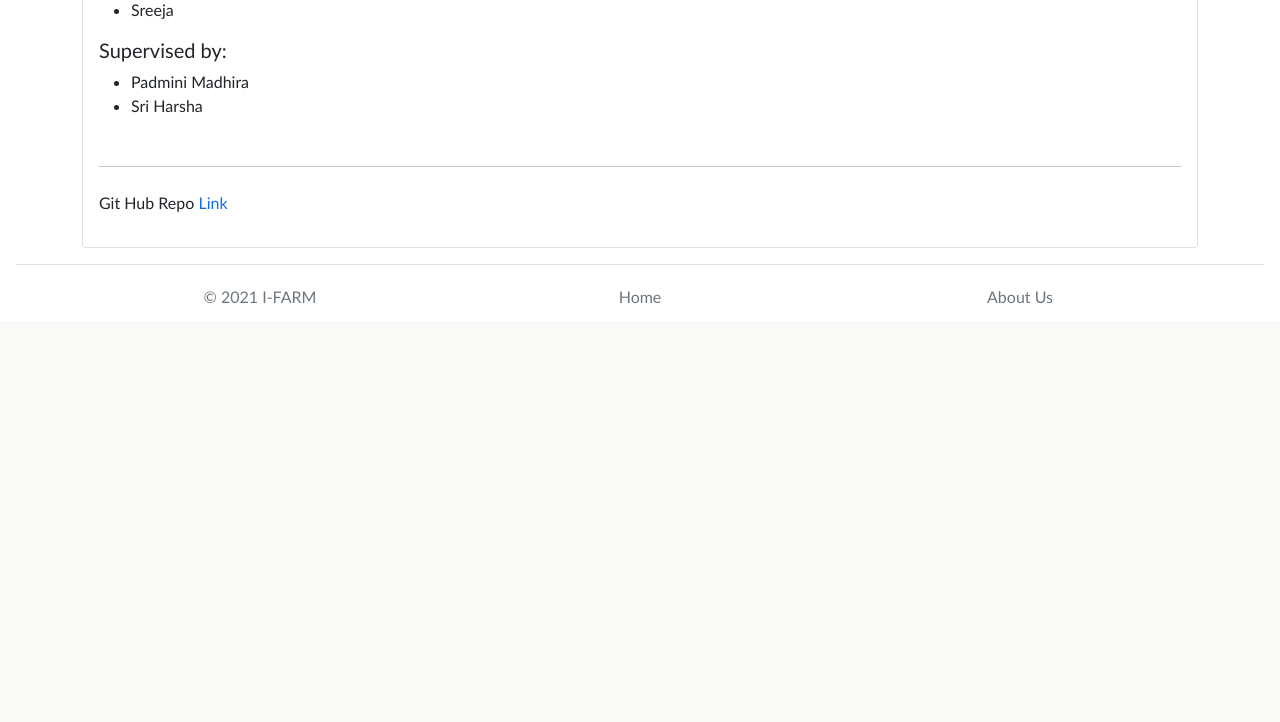
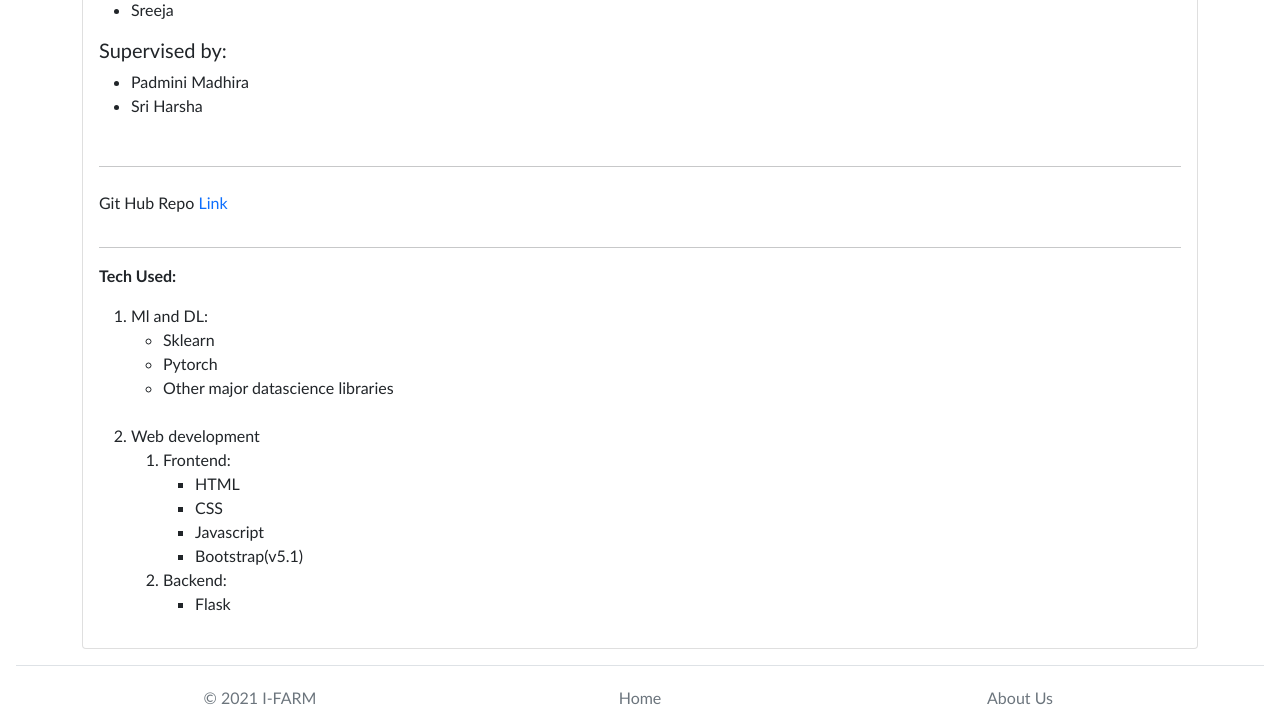
Before and after one commit to Mohit-3430/AAC, a Flask app: page /About-us in a window 1280 px wide. Shown: the part 2138-2860 px from the top of the page. Before the commit the page ends 2441 px from the top, so only its background shows below. Run offline with Flask 2, Linux system fonts and the light colour scheme; parts of the project's set-up code (start-up, migrations or seed data) failed here and were passed over.

Commit message:
Added tech used, kept default year and handled runtime error exception

```diff
--- a/Web_App/app.py
+++ b/Web_App/app.py
@@ -1,4 +1,4 @@
-from flask import Flask, request, render_template, redirect, Markup
+from flask import Flask, request, render_template, flash, Markup
 import requests
 import io
 import os
@@ -10,7 +10,10 @@ from werkzeug.utils import secure_filename
 from PIL import Image
 from utils.disease_model import ResNet9
 from utils.disease import disease_dic
+import datetime
 
+current_time = datetime.datetime.now()
+current_year = current_time.year
 
 # loading pipeline files through joblib
 model_yield = joblib.load(open("model_files/crop_yield_prediction.joblib", "rb"))
@@ -94,13 +97,13 @@ def home():
 @app.route("/production-prediction", methods=["POST", "GET"])
 def prod_predict():
     title='Yield Prediction'
-    return render_template("yield_predict.html", title=title)
+    return render_template("yield_predict.html", title=title, current_year=current_year)
 
 
 @app.route("/price-prediction")
 def price_predict():
     title='Price Prediction'
-    return render_template("price_predict.html",title=title)
+    return render_template("price_predict.html",title=title, current_year=current_year)
 
 
 @app.route("/soil-prediction", methods=["POST", "GET"])
@@ -200,15 +203,20 @@ def disease_result():
         file_name = secure_filename(file.filename)
         destination = "/".join([target, file_name])
         file.save(destination)
+    if not file:
+        return render_template('disease_predict.html', title=title)
 
-    img = open(destination,"rb")
-    img.read()
+    try:
+        img = open(destination,"rb")
+        img.read()
 
-    prediction = predict_image(img)
-    prediction = Markup(str(disease_dic[prediction]))
+        prediction = predict_image(img)
+        prediction = Markup(str(disease_dic[prediction]))
 
-    return render_template('disease_result.html', prediction=prediction, title=title)
-
+        return render_template('disease_result.html', prediction=prediction, title=title)
+    except:
+        pass
+    return render_template('disease_predict.html', title=title)
 
 if __name__ == "__main__":
     app.run(debug=False)
--- a/Web_App/templates/AboutUs.html
+++ b/Web_App/templates/AboutUs.html
@@ -79,6 +79,33 @@
         </p>
         <hr>
         <p class="mt-2">Git Hub Repo<a href="https://github.com/Mohit-3430/I-Farm" style="text-decoration: none;" target="_blank"> Link </a></p>
+        <hr>
+        <p><b>Tech Used:</b></p>
+        <ol>
+          <li>Ml and DL:</li>
+          <ul>
+            <li>Sklearn</li>
+            <li>Pytorch</li>
+            <li>Other major datascience libraries</li>
+          <br></ul>
+          <li>Web development</li>
+            <ol>
+              <li>Frontend:</li>
+              <ul>
+                <li>HTML</li>
+                <li>CSS</li>
+                <li>Javascript</li>
+                <li>Bootstrap(v5.1)</li>
+              </ul>
+              <li>Backend:</li>
+              <ul>
+                <li>Flask</li>
+
+              </ul>
+            </ol>
+
+        </ol>
+
       </div>
     </div>
   </div>
--- a/Web_App/templates/price_predict.html
+++ b/Web_App/templates/price_predict.html
@@ -71,7 +71,7 @@
       </div>
 
       <div class="form-floating mb-3">
-        <input type="number" class="form-control" id="floatingInput" name="Year" placeholder="year" required='required'>
+        <input type="number" class="form-control" id="floatingInput" name="Year" placeholder="year" required='required' value="{{ current_year }}">
         <label for="floatingInput">Year</label>
       </div>
       <div class="wrapper">
--- a/Web_App/templates/price_result.html
+++ b/Web_App/templates/price_result.html
@@ -23,7 +23,7 @@
   <div class="row">
     <div class="col-sm py-2 py-md-3">
       <div class="card card-body" style="justify-content: center;">
-        <h1 class="text-center"><b>The cost of the crop would be : <i>₹ {{ cost }} </i> per Quintal </b></h1>
+        <h1 class="text-center"><b>The modal price of the crop could be : <i>₹ {{ cost }} </i> per Quintal </b></h1>
       </div>
     </div>
   </div>
--- a/Web_App/templates/yield_predict.html
+++ b/Web_App/templates/yield_predict.html
@@ -91,7 +91,7 @@
       </div>
 
       <div class="form-floating mb-3">
-        <input type="number" class="form-control" id="floatingInput" name="Year" placeholder="year" required='required'>
+        <input type="number" class="form-control" id="floatingInput" name="Year" placeholder="year" required='required' value="{{ current_year }}">
         <label for="floatingInput">Year</label>
       </div>
       <div class="form-floating mb-3">
```
